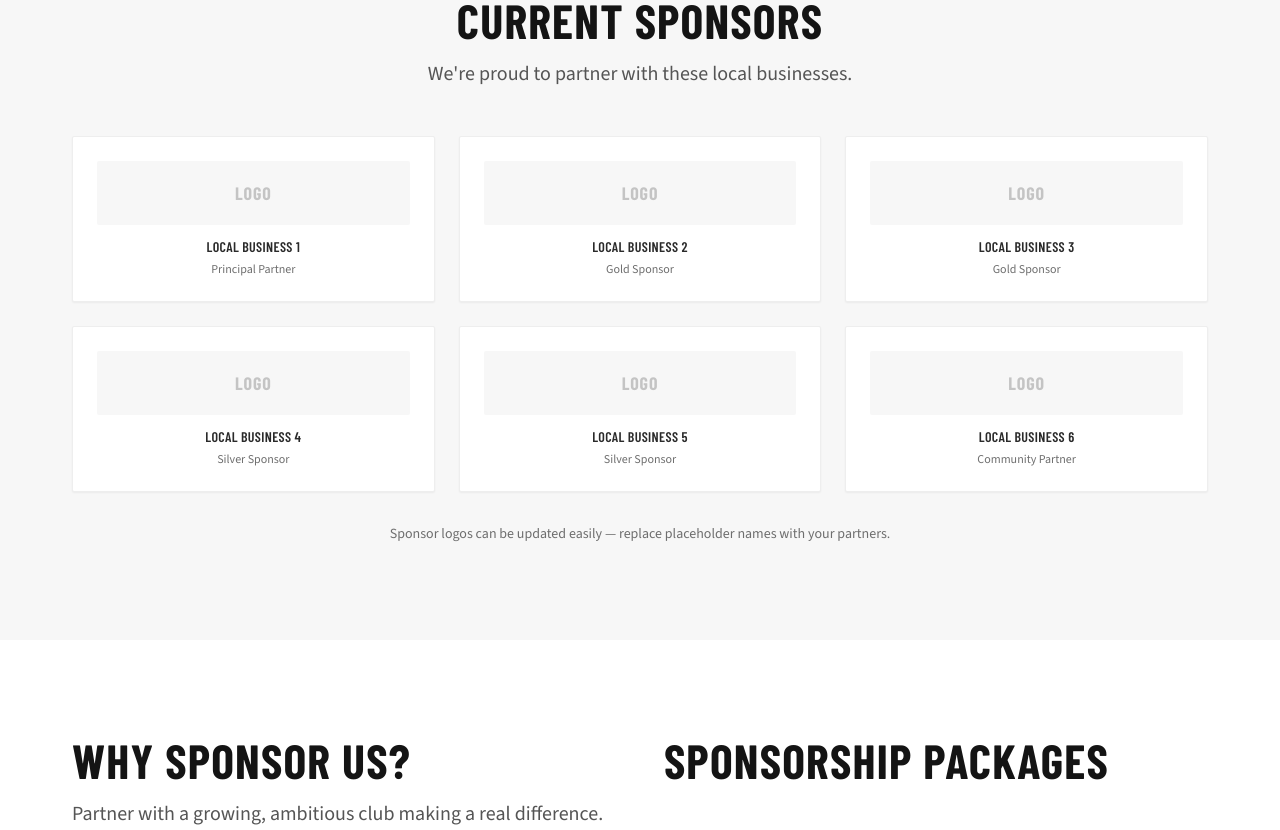
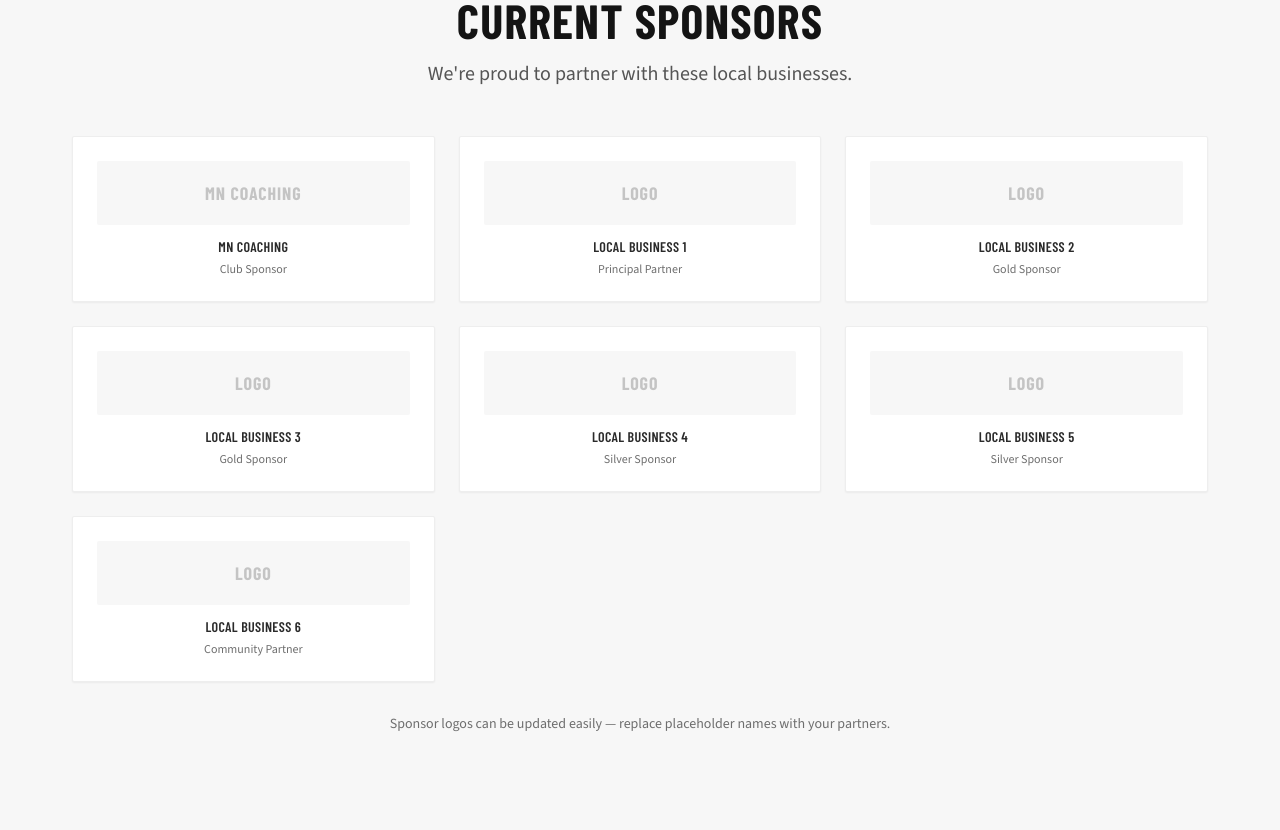
Before and after one commit to Nyelemma/morecambe-girls-fc, a Next.js app: page /sponsors in a window 1280 px wide. Shown: the part 740-1570 px from the top of the page. Built offline with nearby package versions, Linux system fonts and the light colour scheme.

Commit message:
Add MN Coaching sponsor link
Co-authored-by: Nyelemma <Nyelemma@users.noreply.github.com>

```diff
--- a/app/sponsors/page.tsx
+++ b/app/sponsors/page.tsx
@@ -51,6 +51,7 @@ export default function SponsorsPage() {
               key={sponsor.name}
               name={sponsor.name}
               tier={sponsor.tier}
+              href={sponsor.href}
             />
           ))}
         </div>
--- a/components/cards/sponsor-logo.tsx
+++ b/components/cards/sponsor-logo.tsx
@@ -1,17 +1,18 @@
 type SponsorLogoProps = {
   name: string;
   tier?: string;
+  href?: string;
 };
 
-export function SponsorLogo({ name, tier }: SponsorLogoProps) {
-  return (
-    <div className="flex flex-col items-center justify-center rounded-sm border border-pitch-100 bg-white p-6 text-center shadow-sm transition-shadow hover:shadow-md">
+export function SponsorLogo({ name, tier, href }: SponsorLogoProps) {
+  const content = (
+    <>
       <div
         className="flex h-16 w-full items-center justify-center rounded-sm bg-pitch-50"
         aria-hidden
       >
         <span className="font-display text-lg font-bold uppercase tracking-wider text-pitch-300">
-          Logo
+          {href ? name : 'Logo'}
         </span>
       </div>
       <p className="mt-3 font-display text-sm font-semibold uppercase tracking-wide text-pitch-800">
@@ -20,6 +21,25 @@ export function SponsorLogo({ name, tier }: SponsorLogoProps) {
       {tier && (
         <p className="mt-1 text-xs text-pitch-500">{tier}</p>
       )}
-    </div>
+    </>
   );
+
+  const className =
+    'flex flex-col items-center justify-center rounded-sm border border-pitch-100 bg-white p-6 text-center shadow-sm transition-all hover:-translate-y-0.5 hover:shadow-md';
+
+  if (href) {
+    return (
+      <a
+        href={href}
+        target="_blank"
+        rel="noopener noreferrer"
+        className={className}
+        aria-label={`Visit ${name} website (opens in a new tab)`}
+      >
+        {content}
+      </a>
+    );
+  }
+
+  return <div className={className}>{content}</div>;
 }
--- a/components/home/sponsors-preview.tsx
+++ b/components/home/sponsors-preview.tsx
@@ -18,6 +18,7 @@ export function SponsorsPreview() {
             key={sponsor.name}
             name={sponsor.name}
             tier={sponsor.tier}
+            href={sponsor.href}
           />
         ))}
       </div>
--- a/lib/site.ts
+++ b/lib/site.ts
@@ -195,7 +195,18 @@ export const clubValues = [
   },
 ] as const;
 
-export const sponsors = [
+export type Sponsor = {
+  name: string;
+  tier: string;
+  href?: string;
+};
+
+export const sponsors: Sponsor[] = [
+  {
+    name: 'MN Coaching',
+    tier: 'Club Sponsor',
+    href: 'https://mncoaching.co.uk',
+  },
   { name: 'Local Business 1', tier: 'Principal Partner' },
   { name: 'Local Business 2', tier: 'Gold Sponsor' },
   { name: 'Local Business 3', tier: 'Gold Sponsor' },
```
